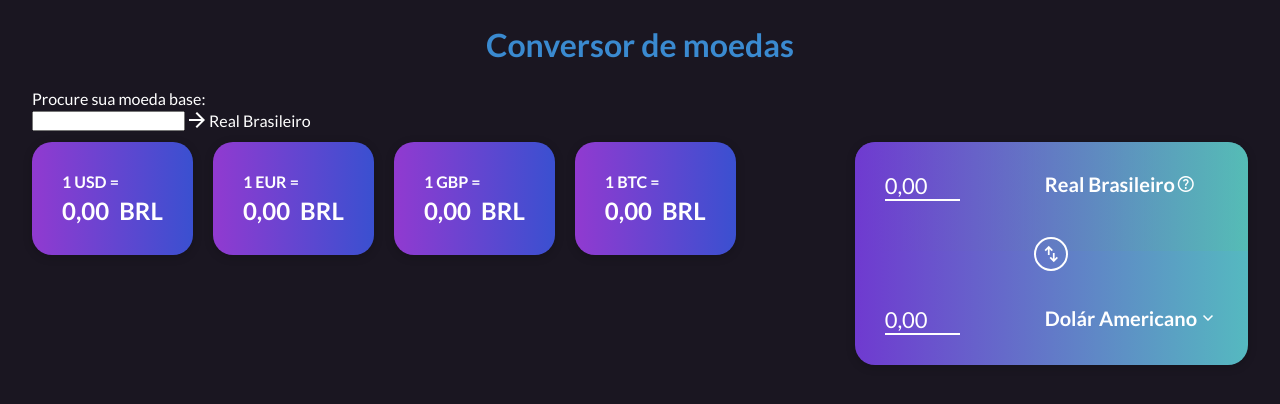
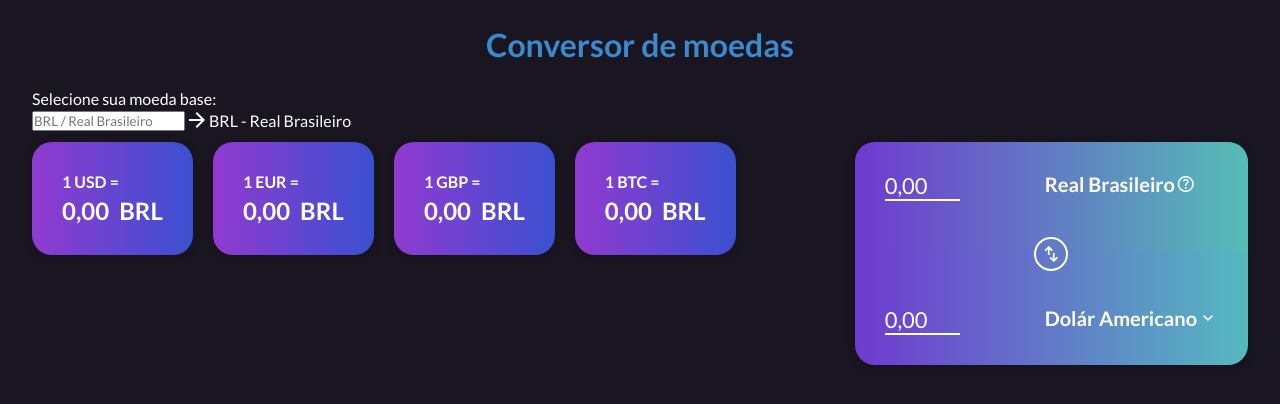
Before and after one commit to MauAnalyst/conversor-coins, a plain HTML site: page index.html in a window 1280 px wide. Drawn offline with nearby package versions, Linux system fonts and the light colour scheme; no server answers.

Commit message:
Update index.html
melhorando o search

```diff
--- a/index.html
+++ b/index.html
@@ -12,14 +12,18 @@
         <h1>Conversor de moedas</h1>
     </header>
     <section class="section-search">
-        <label for="searchCoin">Procure sua moeda base:</label>
+        <label for="searchCoin">Selecione sua moeda base:</label>
         <div class="search">
             <div class="input-search">
-                <input type="search" id="searchCoin" name="search-coin">
+                <input type="search" id="searchCoin" name="search-coin" placeholder="BRL / Real Brasileiro">
+                <ul>
+                    <!--<li>BRL - Real Brasileiro</li>
+                    <li>USD - Dólar Americano</li>-->
+                </ul>
             </div>
             <span class="material-symbols-outlined">arrow_forward</span>
             <div class="selected-coin">
-                <span>Real Brasileiro</span>
+                <span>BRL - Real Brasileiro</span>
             </div>
         </div>
     </section>
```
